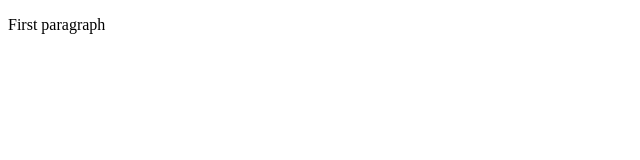
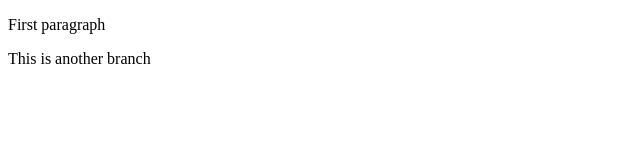
Before and after one commit to VyenkteshPatil/learning-git, a plain HTML site: page index.html in a window 1280 px wide. Shown: the whole page, without its empty margins (0-640 px from the left). Drawn offline with Linux system fonts and the light colour scheme.

Commit message:
added another p tag

```diff
--- a/index.html
+++ b/index.html
@@ -5,5 +5,6 @@
 </head>
 <body>
     <p>First paragraph</p>
+    <p>This is another branch</p>
 </body>
 </html>
```
